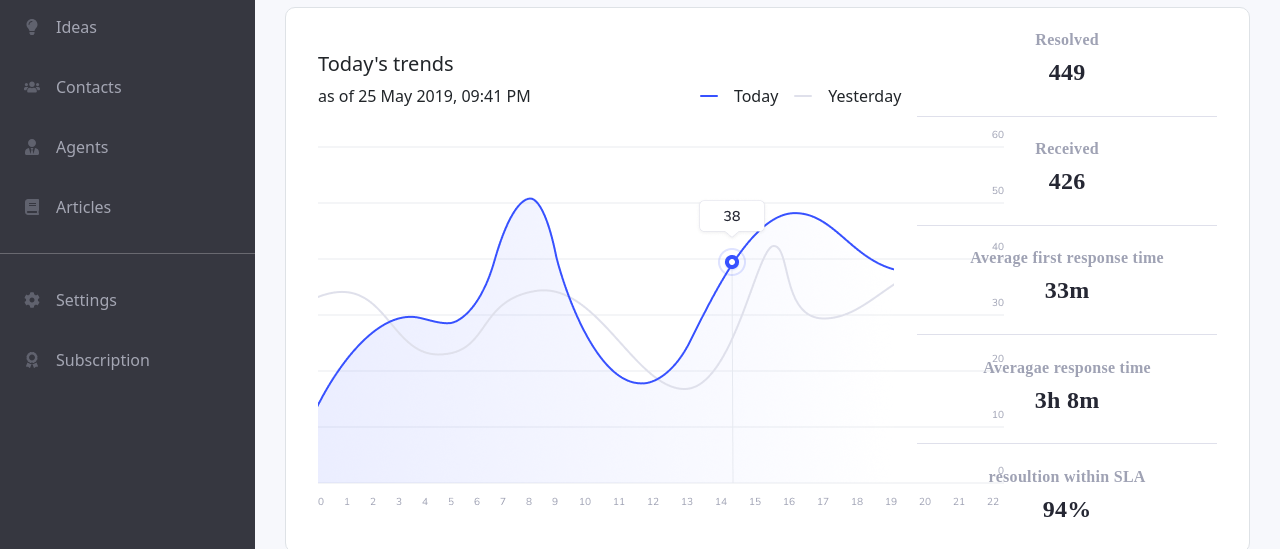
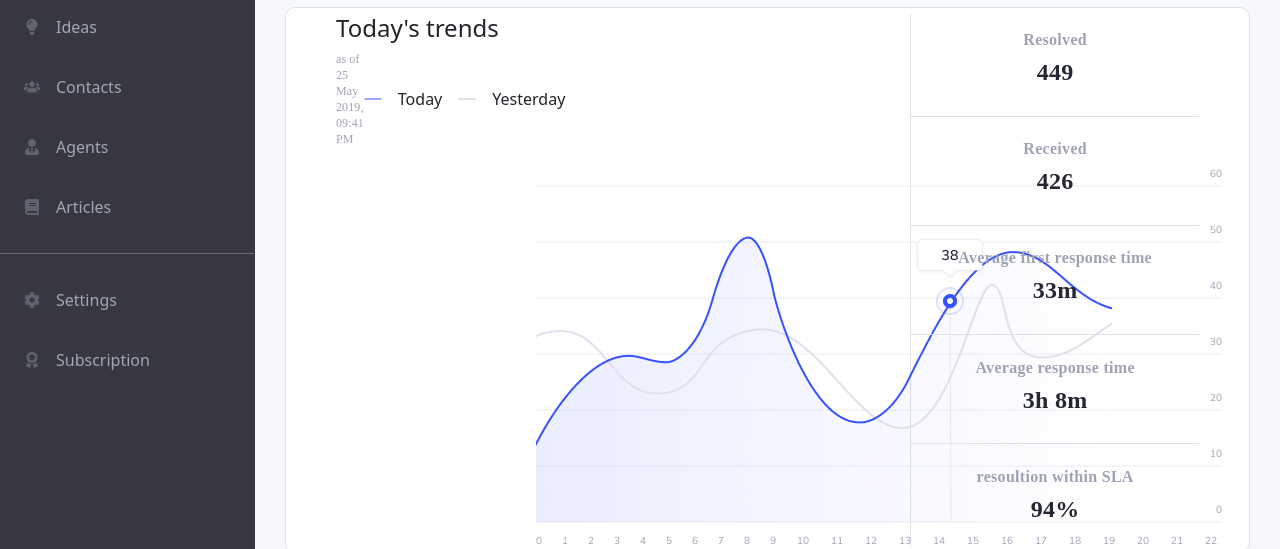
Before and after one commit to arosasmolina/Bootstrap-assignment_Daeun_Victor, a website: page public/index.html in a window 1280 px wide. Shown: the part 251-800 px from the top of the page. Drawn offline with nearby package versions, Linux system fonts and the light colour scheme.

Commit message:
Add files via upload

```diff
--- a/public/assets/css/style.css
+++ b/public/assets/css/style.css
@@ -110,7 +110,6 @@ main {
     color: #3751FF;
     border: 1px solid #3751FF;
     text-transform: #3751FF;
-
 }
 
 .card-title {
@@ -152,12 +151,35 @@ main {
 
 .graph-section {
     margin-top: 10px;
-    padding: 0px 32px;
+    padding: 0px 50px;
     border-radius: 10px;
     background-color: white;
     height: 546px;
     display: flex;
     align-items: center;
+}
+
+.trends-section {
+    border-right: 1px solid #DFE0EB;
+}
+
+.graph-image {
+    margin-left: 200px;
+}
+
+.comparison {
+    margin-right: 400px;
+}
+
+.date {
+    color: #9FA2B4;
+    /* Reg 12 (0.1 px) */
+    font-family: Mulish;
+    font-size: 12px;
+    font-style: normal;
+    font-weight: 400;
+    line-height: 16px; /* 133.333% */
+    letter-spacing: 0.1px;
 }
 
 .today-trends {
--- a/public/index.html
+++ b/public/index.html
@@ -156,17 +156,15 @@
                                 </div>
                             </div>
                             <div class="vr align-items-center"></div>
-
                                 <div class="d-flex ms-3 align-items-center">
                                     <span>Jones Ferdinand</span>
                                     <img class="profile" src="./assets/images/m header.png" alt="m header">
                                 </div>
-
                         </div>
                     </div>
                 </div>
                 <div class="row g-3">
-                    <div class="col-lg-3 col-md-6 col-sm-12  cards">
+                    <div class="col-lg-3 col-md-6 col-sm-12 cards">
                         <div class="card">
                             <h5>Unresolved</h5>
                             <h1>60</h1>
@@ -194,14 +192,14 @@
             </div>
                 <div>
                     <div class="row-md-3 graph-section border">
-                    <div class="col-md-8 col-sm-12">
+                    <div class="col-md-8 col-sm-12 trends-section">
                         <div class="today-trends">
-                            <div><h5>Today's trends</h5></div>
+                            <div><h4>Today's trends</h4></div>
                             <div class="d-flex justify-content-between">
-                                <div>as of 25 May 2019, 09:41 PM</div>
-                                <div class="d-flex align-items-center">
+                                <div class="date">as of 25 May 2019, 09:41 PM</div>
+                                <div class="d-flex align-items-center comparison">
                                     <svg xmlns="http://www.w3.org/2000/svg" width="18" height="2" viewBox="0 0 18 2" fill="none">
-                                        <path d="M1 1H17" stroke="#3751FF" stroke-width="2" stroke-linecap="round"/>
+                                        <path d="M1 1H17" stroke="#3751FF" stroke-widath="2" stroke-linecap="round"/>
                                     </svg>
                                     <div class="mx-3">Today</div>
                                     <svg xmlns="http://www.w3.org/2000/svg" width="18" height="2" viewBox="0 0 18 2" fill="none">
@@ -211,10 +209,9 @@
                                 </div>
                             </div>
                         </div>
-                        <img src="assets/images/graph.png" alt="graph"/>
-
+                        <img class="graph-image" src="assets/images/graph.png" alt="graph"/>
                     </div>
-                    <div class="col-md-4 col-sm-12">
+                        <div class="col-md-4 col-sm-12">
                             <div class="todays-result">
                                 <h6 class="today-text">Resolved</h6>
                                 <h4 class="today-number">449</h4>
@@ -229,7 +226,7 @@
                                 <h4 class="today-number">33m</h4>
                             </div>
                             <div class="todays-result">
-                                <h6 class="today-text">Averagae response time</h6>
+                                <h6 class="today-text">Average response time</h6>
                                 <h4 class="today-number">3h 8m</h4>
                             </div>
 
@@ -237,11 +234,11 @@
                                 <h6 class="today-text">resoultion within SLA</h6>
                                 <h4 class="today-number">94%</h4>
                             </div>
-                    </div>
+                        </div>
                     </div>
                 </div>
                 <div class="ticket-task-container row">
-                    <div class="col-md-6 col-sm-12 ">
+                    <div class="col-md-6 col-sm-12">
                         <div class="d-flex justify-content-between">
                             <div class="ticket-task-title">Unresolved tickets</div>
                             <div class="view-details">View details</div>
@@ -264,7 +261,7 @@
                             <div class="ticket-task-number">281</div>
                         </div>
                     </div>
-                    <div class="col-md-6 ">
+                    <div class="col-md-6 col-sm-12">
                         <div class="d-flex align-items-center justify-content-between">
                             <div class="ticket-task-title">Tasks</div>
                             <div class="view-all">View all</div>
@@ -326,12 +323,11 @@
                                     </defs>
                                   </svg>
                                 <span class="task-margin">Update ticket report</span>
-                                </div>
+                            </div>
                             <div class="task-status-default">Default</div>
                         </div>
                     </div>
                 </div>
-
             </section>
         </main>
         <script src="https://cdn.jsdelivr.net/npm/bootstrap@5.3.2/dist/js/bootstrap.bundle.min.js" integrity="sha384-C6RzsynM9kWDrMNeT87bh95OGNyZPhcTNXj1NW7RuBCsyN/o0jlpcV8Qyq46cDfL" crossorigin="anonymous"></script>
```
